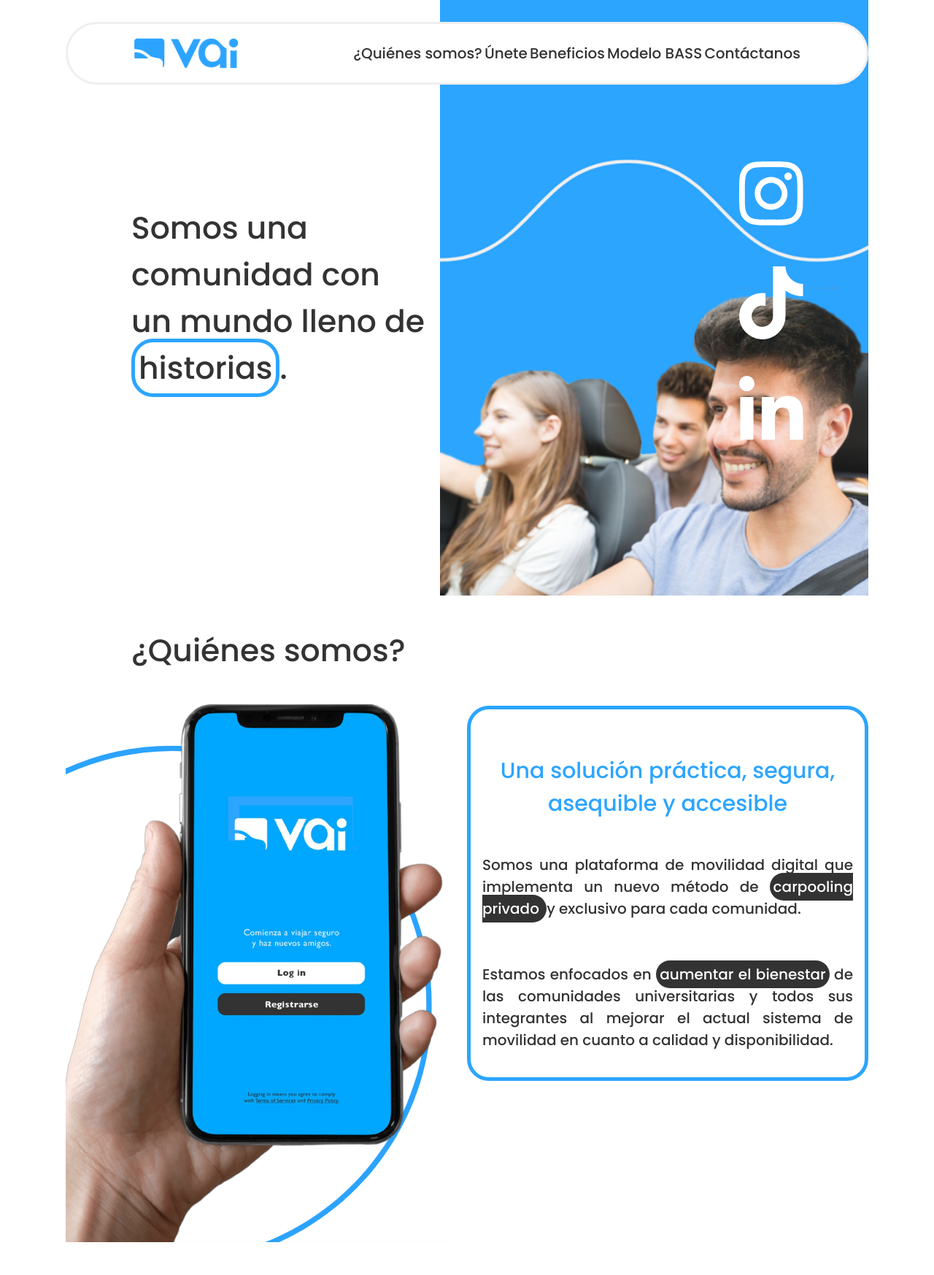
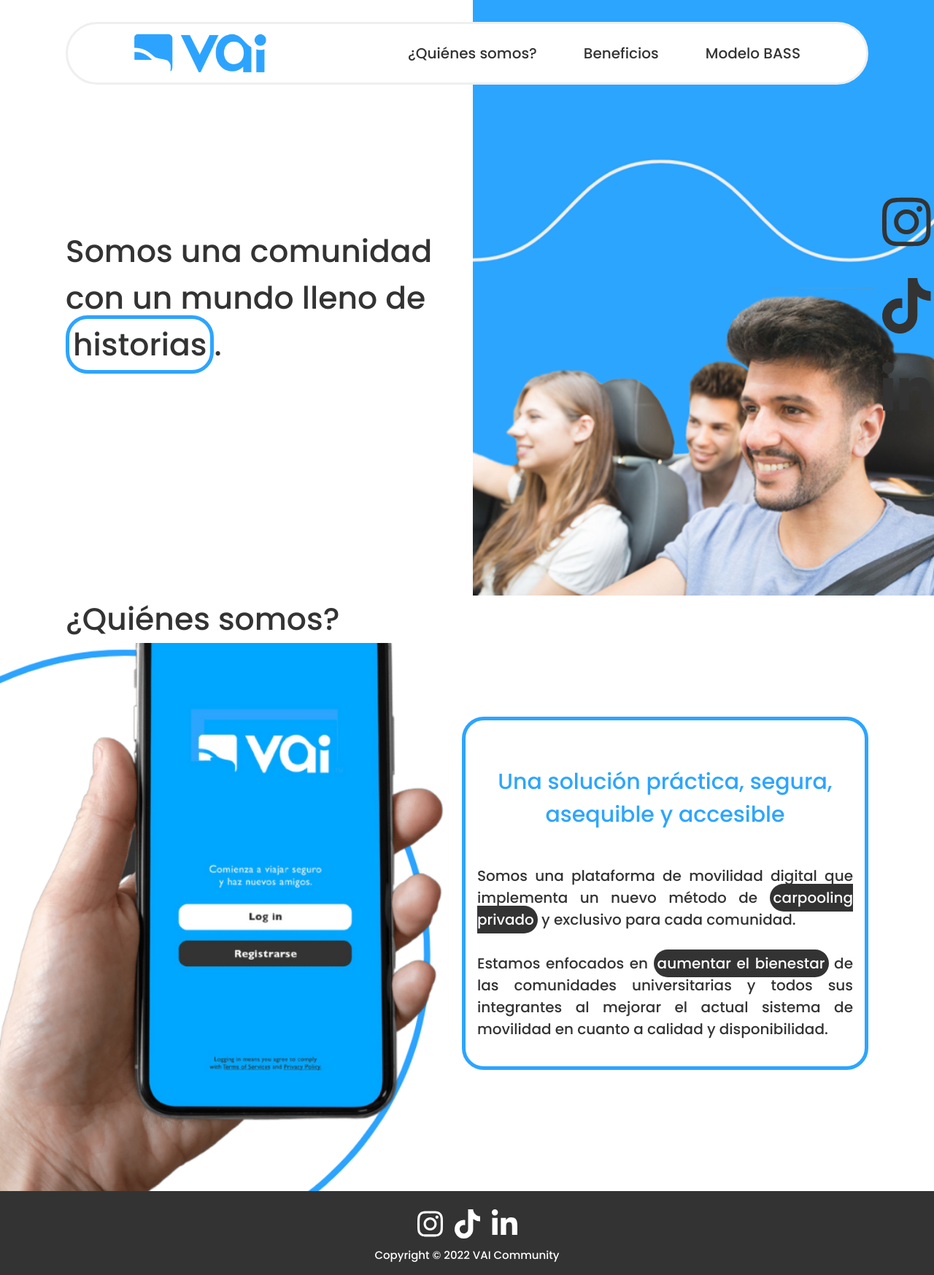
Before and after one commit to Vai-Code/vai-frontend, a React (Create React App) app: page / in a window 1280 px wide. Shown: the whole page at 73% size. Before the commit the page ends 1710 px from the top, so only its background shows below. Built offline with nearby package versions, Linux system fonts and the light colour scheme.

Commit message:
footer section

```diff
--- a/src/App.js
+++ b/src/App.js
@@ -3,6 +3,7 @@ import "./App.css"
 import Navbar from './components/navbar/Navbar';
 import Intro from './components/intro/Intro';
 import QuienesSomos from './components/quienes_somos/QuienesSomos';
+import Footer from './footer/Footer';
 
 
 function App() {
@@ -11,6 +12,7 @@ function App() {
       <Navbar/>
       <Intro/>
       <QuienesSomos/>
+      <Footer/>
     </div>
   );
 }
--- a/src/components/intro/Intro.css
+++ b/src/components/intro/Intro.css
@@ -2,7 +2,6 @@
     display: flex;
     height: 51rem;
     padding-top: 0;
-    padding-right: 90px;
     gap: 1rem;
 }
 
@@ -14,7 +13,7 @@
 }
 
 .i-left>p{
-    margin-left:  180px;
+    margin-left:  90px;
     font-size: 42.5px;
 }
 
@@ -27,22 +26,29 @@
     background-position-y: 100%;
 }
 
-.i-icons{
-    position: fixed;
-    right: 180px;
-    margin-top: 12rem;
-}
-
 .i-icon>i{
-    color: white;
-    font-size: 5em;
+    color: #333333;
+    font-size: 3.8em;
     background-size: 10px;
-    border-radius: 20px;
+    right: 0px;
 
 }
 
+.i-icons{
+    position: fixed;
+    right: 0;
+    width:55px;
+    margin-top: 14.5rem;
+    padding: 1rem;
+    border-radius: 25px;
+    align-items: center;
+    justify-content: center;
+}
+
+
+
 .i-icon>i:hover{
-    color: #333333;
+    color: #2ca5ff;
     cursor: pointer;
 
 }
--- a/src/components/navbar/Navbar.css
+++ b/src/components/navbar/Navbar.css
@@ -23,31 +23,40 @@ li{
 }
 
 .n-left{
-    flex: 2;
-    align-items: center;
-    background-image: url("../../images/logo.png");
-    background-size: cover;
-    background-size: 55%;
-    align-content: flex-start;
-    background-repeat: no-repeat;
-    background-position-y: center;
+    width: 20%;
+    float: left;
+    position: relative;
+}
+
+.n-left img{
+    max-width: 100%;
+    max-height: 100%;
+    width: auto;
+    height: auto;
+    position: absolute;
+    top: 50%;
+    left: 50%;
+    transform: translate(-50%, -50%);
+    mix-blend-mode: multiply;
 }
 
 .n-right{
+    width: 80%;
     display: flex;
-    flex: 5;
     align-items: center;
     justify-content: center;
 }
 
 .n-list{
     flex: 10;
+
 }
 
 .n-list>ul{
     display: flex;
-    justify-content: space-between;
+    gap: 4rem;
     list-style-type: none;
+    justify-content: right;
 }
 
 .n-list>ul>:hover{
--- a/src/components/navbar/Navbar.js
+++ b/src/components/navbar/Navbar.js
@@ -1,26 +1,23 @@
 import React from 'react'
 import "./Navbar.css"
+import Logo from "../../images/logo.png"
 
 const Navbar = () => {
   return (
     <div className='n-container'>
       <div className='n-wrapper'>
         <div className='n-left'>
-        <div className='n-logo'></div>
+          <img src={Logo}></img>
         </div>
         <div className='n-right'>
           <div className='n-list'>
-            <ul>
+            <ul className='n-list-elements'>
               <li>¿Quiénes somos?</li>
-              <li> Únete</li>
               <li> Beneficios </li>
               <li> Modelo BASS</li>
-              <li>Contáctanos</li>
             </ul>
           </div>
         </div>
-
-
       </div>
     </div>
   )
--- a/src/components/quienes_somos/QuienesSomos.css
+++ b/src/components/quienes_somos/QuienesSomos.css
@@ -1,36 +1,52 @@
 .q-container{
     display: flex;
-    margin-left: 90px;
-    margin-right: 90px;
+    margin-left: 0px;
+    margin-right: 0px;
     height: 51rem;
+    gap: 1rem;
 }
 
 .q-left{
-    width: 50%;
-    background-color: white;
+    width: 52.55%;
     background-size: cover;
     justify-content: center;
 
 }
 
+.q-title{
+    margin-left: 90px;
+}
+
+.q-left-up{
+    height: 8%;
+}
+
+.q-left-down{
+
+    height: 92%;
+    justify-content: center;
+    align-items: center;
+    background-image: url("../../images/celular.png");
+    background-size: cover;
+    background-position-y: center;
+
+
+}
+
 .q-right{
-    width: 50%;
+    width: 47.45%;
     align-items: center;
     justify-content: center;
     display: flex;
     align-content: center;
+    margin-right: 90px;
 }
 
 .q-title{
     font-size: 42.5px;
-    margin-left: 90px;
     color: #333333;
 }
 
-.q-left-image{
-    max-width: 100%;
-    height: auto;
-}
 
 .q-right-text{
     border: 5px solid #2ca5ff;
@@ -53,12 +69,9 @@
 }
 
 .text-strong{
-
     background-color: #333333;
     width: fit-content;
     color: white;
     border-radius: 30px;
     padding: 5px;
 }
-
-.first-p{}
--- a/src/components/quienes_somos/QuienesSomos.js
+++ b/src/components/quienes_somos/QuienesSomos.js
@@ -1,20 +1,24 @@
 import React from 'react'
 import "./QuienesSomos.css"
-import celular from "../../images/celular.png"
+import Celular from "../../images/celular.png"
 
 const QuienesSomos = () => {
   return (
     <div className='q-container' id='QuienesSomos'>
       <div className='q-left'>
-        <p className='q-title'>¿Quiénes somos?</p>
-        <img className='q-left-image' src={celular}/>
+        <div className='q-left-up'>
+          <span className='q-title'>¿Quiénes somos?</span>
+        </div>
+        <div className='q-left-down'>
+        </div>
+
       </div>
       <div className='q-right'>
         <div className='q-right-text'>
           <p className='q-right-text-title'>Una solución práctica, segura, asequible y accesible</p>
           <p className='q-right-text-paragraph'>
-            <div className='first-p'>Somos una plataforma de movilidad digital que implementa un nuevo método de <span className='text-strong'> carpooling privado </span> y exclusivo para cada comunidad.</div>
-            <br></br><br></br>
+            <div className='first-p'>Somos una plataforma de movilidad digital que implementa un nuevo método de <span className='text-strong'>carpooling privado</span>  y exclusivo para cada comunidad.</div>
+            <br></br>
             <div>Estamos enfocados en  <span className='text-strong'>aumentar el  bienestar</span>  de las comunidades universitarias y todos sus integrantes al mejorar el actual sistema de movilidad en cuanto a calidad y disponibilidad.</div></p>
         </div>
       </div>
--- /dev/null
+++ b/src/footer/Footer.css
@@ -0,0 +1,40 @@
+.f-container{
+    height: 5;
+    background-color: #333333;
+
+    align-items: center;
+    justify-content: center;
+    padding: 1rem;
+}
+
+.f-icons{
+
+    display: flex;
+    gap: 1rem;
+    margin: 0 auto;
+    align-items: center;
+    justify-content: center;
+}
+
+
+.f-icon{
+    color: white;
+    font-size: 2em;
+    background-size: 10px;
+    right: 0px;
+
+}
+
+.f-icon:hover{
+    color: #2ca5ff;
+    font-size: 2em;
+    background-size: 10px;
+    right: 0px;
+
+}
+
+.f-text{
+    font-size: 15px;
+    text-align: center;
+    color: white;
+}
--- /dev/null
+++ b/src/footer/Footer.js
@@ -0,0 +1,21 @@
+import React from 'react'
+import "./Footer.css"
+import { FontAwesomeIcon } from '@fortawesome/react-fontawesome'
+import {faInstagram, faTiktok, faLinkedinIn} from "@fortawesome/free-brands-svg-icons";
+
+const Footer = () => {
+  return (
+    <div className='f-container'>
+      <div className='f-icons'>
+        <a href='https://www.instagram.com/vai.community/' target="_blank"  rel="noopener noreferrer"><div className='f-icon'><i><FontAwesomeIcon icon={faInstagram}/></i></div></a>
+        <a href='https://www.tiktok.com/@vai.community' target="_blank"  rel="noopener noreferrer"><div className='f-icon'><i><FontAwesomeIcon icon={faTiktok}/></i></div></a>
+        <a href='https://www.linkedin.com/company/vai-community/' target="_blank"  rel="noopener noreferrer"><div className='f-icon'><i><FontAwesomeIcon icon={faLinkedinIn}/></i></div></a>
+      </div>
+      <div className='f-text'>
+       Copyright © 2022 VAI Community
+      </div>
+    </div>
+  )
+}
+
+export default Footer
```
